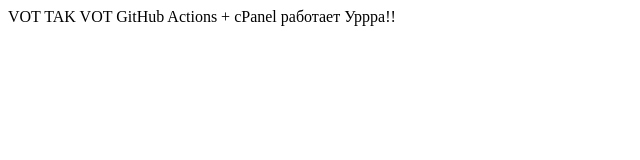
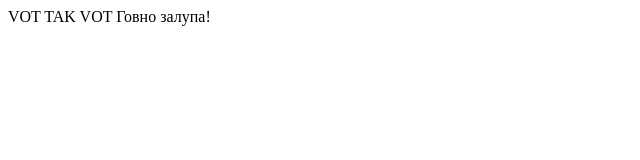
Before and after one commit to salamirangerover/site, a plain HTML site: page index.html in a window 1280 px wide. Shown: the whole page, without its empty margins (0-640 px from the left). Drawn offline with Linux system fonts and the light colour scheme.

Commit message:
123123123
1414124124

```diff
--- a/index.html
+++ b/index.html
@@ -1,8 +1,11 @@
 <!DOCTYPE html>
 <head>VOT TAK VOT</head>
 <body>
-GitHub Actions + cPanel работает
-Уррра!!
+Говно залупа!
+<body>
+
+</body>
+</html>
 </body>
 
 </html>
```
Also changed, not shown: 1 other file.
